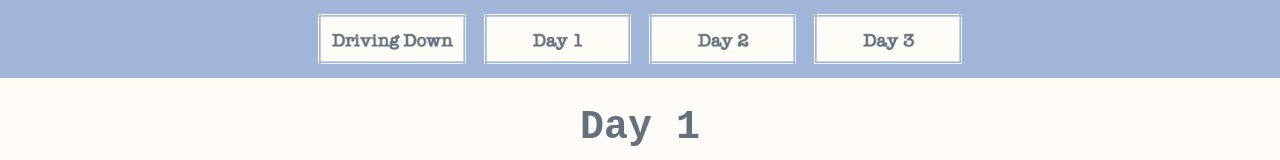
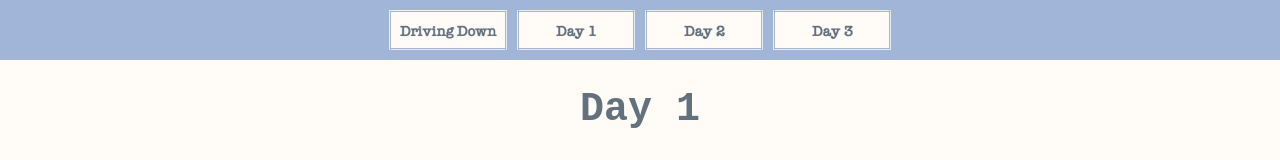
Before and after one commit to olivialeamer/bmis235-html-3, a plain HTML site: page day1.html in a window 1280 px wide. Shown: the top 160 px of the page. Drawn offline with Linux system fonts and the light colour scheme.

Commit message:
fixing nav

```diff
--- a/day1.html
+++ b/day1.html
@@ -14,13 +14,6 @@
 <link rel="stylesheet" href="styles.css">
 </head>
 
-  <style>
-  nav img {
-    height: 50px;
-    margin: 4px;
-    vertical-align: middle;
-}
-  </style>
 <body>
 
 <!-- ===== MENU ============================================================
```
